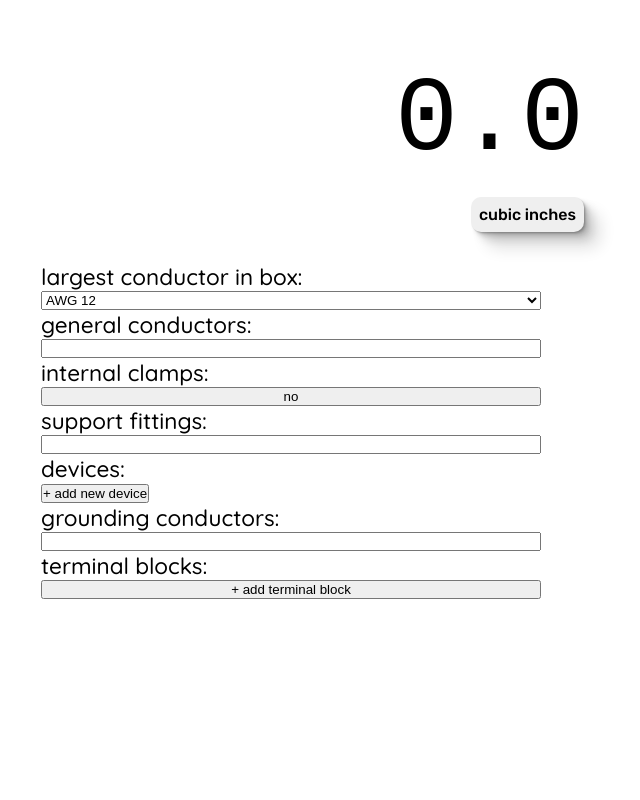
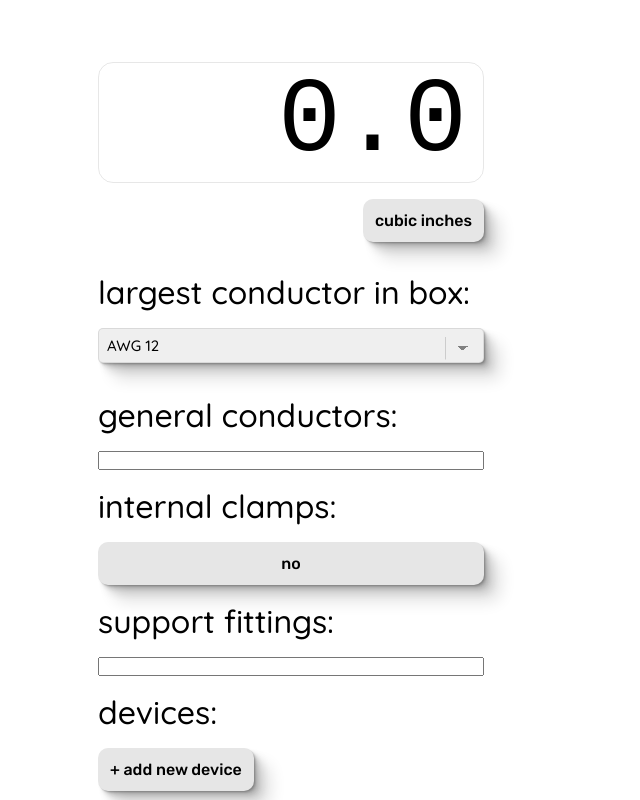
Before and after one commit to hoodnoah/boxfill_calculator, a Vue app: page / in a window 1280 px wide. Shown: the top 800 px of the page, without its empty margins (349-989 px from the left). Built offline with nearby package versions, Linux system fonts and the light colour scheme.

Commit message:
style unit conversion button, h2, and select

```diff
--- a/src/App.vue
+++ b/src/App.vue
@@ -80,7 +80,6 @@ const terminalBlocks = computed<Option.Option<AWGConductor[]>>({
 
     <main>
         <!-- Input -->
-        <h2>largest conductor in box:</h2>
         <AWGInput id="largest-conductor" v-model="largestConductor" />
 
         <h2>general conductors:</h2>
@@ -116,6 +115,7 @@ main {
 
     /* flex */
     display: flex;
+    gap: 1rem;
     flex-flow: column nowrap;
 }
 </style>
--- a/src/assets/base.css
+++ b/src/assets/base.css
@@ -10,6 +10,10 @@
     --black-soft: #222222;
     --black-mute: #282828;
 
+    --gray: #b3b3b3;
+    --gray-soft: #c4c4c4;
+    --gray-mute: #e6e6e6;
+
     --indigo: #2c3e50;
 
     --divider-light-1: rgba(60, 60, 60, 0.29);
@@ -21,6 +25,19 @@
     --text-light-2: rgba(60, 60, 60, 0.66);
     --text-dark-1: var(--vt-c-white);
     --text-dark-2: rgba(235, 235, 235, 0.64);
+
+    --soft-box-shadow: 1px 1px 1px rgba(0, 0, 0, 0.12),
+        2px 2px 2px rgba(0, 0, 0, 0.12),
+        4px 4px 4px rgba(0, 0, 0, 0.12),
+        8px 8px 8px rgba(0, 0, 0, 0.12),
+        16px 16px 16px rgba(0, 0, 0, 0.12);
+
+    --soft-box-shadow-hover: 1px 1px 1px rgba(0, 0, 0, 0.24),
+        2px 2px 2px rgba(0, 0, 0, 0.24),
+        4px 4px 4px rgba(0, 0, 0, 0.24),
+        8px 8px 8px rgba(0, 0, 0, 0.24),
+        16px 16px 16px rgba(0, 0, 0, 0.24);
+
 }
 
 /* semantic color variables for this project */
@@ -28,6 +45,9 @@
     --color-background: var(--white);
     --color-background-soft: var(--white-soft);
     --color-background-mute: var(--white-mute);
+
+    --color-button-background: var(--gray-mute);
+    --color-button-hover: var(--gray);
 
     --color-border: var(--divider-light-2);
     --color-border-hover: var(--divider-light-1);
--- a/src/assets/main.css
+++ b/src/assets/main.css
@@ -1,8 +1,116 @@
 @import './base.css';
 
+/* font import */
+@import url('https://fonts.googleapis.com/css2?family=Rubik:wght@500&display=swap');
+
 #app {
-    max-width: 650px;
+    max-width: 450px;
     margin: 0 auto;
     padding: 2rem;
     font-weight: normal;
 }
+
+button {
+    /* font */
+    font-family: 'Rubik', monospace;
+    font-size: 1rem;
+
+    /* box */
+    border: none;
+    padding: .75em;
+    border-radius: 10px;
+    background-color: var(--color-button-background);
+    box-shadow: var(--soft-box-shadow);
+
+    /* interactivity */
+    cursor: pointer;
+}
+
+@media (hover: hover) {
+    button:hover {
+        background-color: var(--color-button-hover);
+        scale: 110%;
+        box-shadow: var(--soft-box-shadow-hover);
+    }
+}
+
+select {
+    /* reset */
+    appearance: none;
+    border: 0;
+    outline: 0;
+    font: inherit;
+
+    /* customize */
+    width: 100%;
+    padding: .5rem;
+    margin-top: 1rem;
+    margin-bottom: 1rem;
+    box-shadow: var(--soft-box-shadow);
+    border: 1px solid var(--color-border);
+    align-self: center;
+    border-radius: 5px;
+
+    /* arrow */
+    background-image:
+        linear-gradient(45deg, transparent 50%, gray 50%),
+        linear-gradient(135deg, gray 50%, transparent 50%),
+        linear-gradient(to right, #ccc, #ccc);
+    background-position:
+        calc(100% - 20px) calc(1em + 2px),
+        calc(100% - 15px) calc(1em + 2px),
+        calc(100% - 2.5em) 0.5em;
+    background-size:
+        5px 5px,
+        5px 5px,
+        1px 1.5em;
+    background-repeat: no-repeat;
+
+    /* Remove IE arrow */
+    &::-ms-expand {
+        display: none;
+    }
+
+    /* Remove focus outline */
+    &:focus {
+        outline: none;
+    }
+
+}
+
+/* <option> colors */
+option {
+    color: inherit;
+    background-color: var(--option-bg);
+}
+
+/* flip arrow when focused */
+select:focus {
+    background-image:
+        linear-gradient(45deg, green 50%, transparent 50%),
+        linear-gradient(135deg, transparent 50%, green 50%),
+        linear-gradient(to right, #ccc, #ccc);
+    background-position:
+        calc(100% - 15px) 1em,
+        calc(100% - 20px) 1em,
+        calc(100% - 2.5em) 0.5em;
+    background-size:
+        5px 5px,
+        5px 5px,
+        1px 1.5em;
+    background-repeat: no-repeat;
+    border-color: green;
+    outline: 0;
+}
+
+
+@media (hover:hover) {
+    select:hover {
+        border: 1px solid var(--color-border-hover);
+        scale: 105%;
+    }
+}
+
+h2 {
+    font-size: 2rem;
+}
--- a/src/components/AWGInput.vue
+++ b/src/components/AWGInput.vue
@@ -9,12 +9,15 @@ const awgSelected = defineModel({ type: Number as () => AWGConductor, required:
 const awgOptions = Object.values(AWGConductor).filter((x) => !isNaN(Number(x)))
 
 function updateAWGModel() {
-  emit('update:modelValue', awgSelected.value)
+    emit('update:modelValue', awgSelected.value)
 }
 </script>
 
 <template>
-  <select v-model="awgSelected" @input="updateAWGModel" name="awgInput">
-    <option v-for="awg in awgOptions" :key="awg" :value="awg">{{ 'AWG ' + awg }}</option>
-  </select>
+    <div>
+        <h2>largest conductor in box:</h2>
+        <select v-model="awgSelected" @input="updateAWGModel" name="awgInput">
+            <option v-for="awg in awgOptions" :key="awg" :value="awg">{{ 'AWG ' + awg }}</option>
+        </select>
+    </div>
 </template>
--- a/src/components/BoxFillDisplay/BoxFillDisplay.vue
+++ b/src/components/BoxFillDisplay/BoxFillDisplay.vue
@@ -29,7 +29,7 @@ const boxFillDisplayValue = computed<string>(() => {
 
 <template>
     <div class="box-fill-display">
-        <span class="digit-readout">{{ boxFillDisplayValue }}</span>
+        <div class="digit-readout">{{ boxFillDisplayValue }}</div>
         <UnitSystemToggle v-model:unit-system-model="unitSystemModel" />
     </div>
 </template>
@@ -48,5 +48,10 @@ const boxFillDisplayValue = computed<string>(() => {
 .digit-readout {
     font-family: 'Rubik Mono', monospace;
     font-size: 7em;
+    border: 1px solid var(--color-border);
+    border-radius: 15px;
+    padding-right: 1rem;
+    width: 100%;
+    text-align: right;
 }
 </style>
--- a/src/components/BoxFillDisplay/UnitSystemToggle.vue
+++ b/src/components/BoxFillDisplay/UnitSystemToggle.vue
@@ -33,34 +33,5 @@ function toggleUnitSystemValue() {
 </template>
 
 <style scoped>
-/* global style */
 @import url('@/assets/main.css');
-
-/* font import */
-@import url('https://fonts.googleapis.com/css2?family=Rubik:wght@500&display=swap');
-
-button {
-    /* font */
-    font-family: 'Rubik', monospace;
-    font-size: 1rem;
-
-    /* box */
-    border: none;
-    padding: .5em;
-    border-radius: 10px;
-    box-shadow: 1px 1px 1px rgba(0, 0, 0, 0.12),
-        2px 2px 2px rgba(0, 0, 0, 0.12),
-        4px 4px 4px rgba(0, 0, 0, 0.12),
-        8px 8px 8px rgba(0, 0, 0, 0.12),
-        16px 16px 16px rgba(0, 0, 0, 0.12);
-
-    /* interactivity */
-    cursor: pointer;
-}
-
-@media (hover: hover) {
-    button:hover {
-        background-color: var(--color-border-hover);
-    }
-}
 </style>
```
